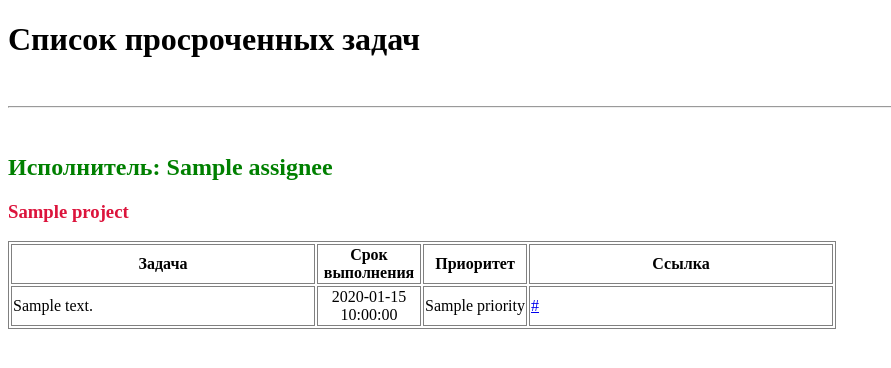
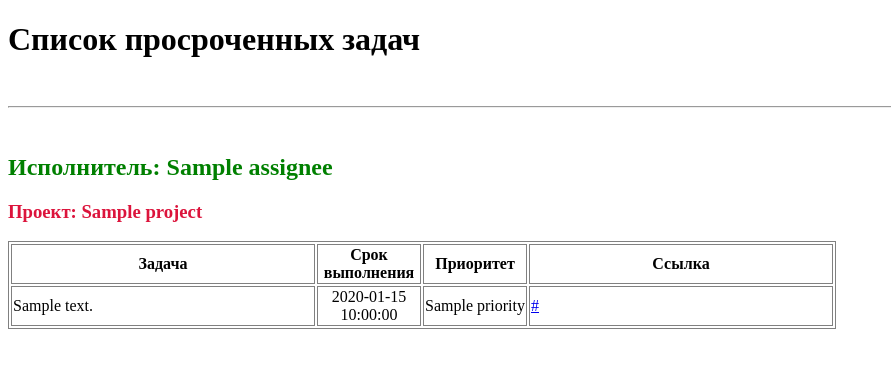
Before and after one commit to ole-up/todoist_overdue_tasks, a Python web app: template templates/report.html in a window 1280 px wide. Shown: the top 368 px of the page, without its empty margins (0-891 px from the left). Run offline with Jinja, Linux system fonts and the light colour scheme; the template is opened without the code that fills it: most values are stand-ins (such as "Sample title", 1, 10 or a date in 2020).

Commit message:
Change template

```diff
--- a/templates/report.html
+++ b/templates/report.html
@@ -25,7 +25,7 @@
 {% for assignee in assignees_tasks_list %}
 <h2 style="color: #008000">Исполнитель: {{ assignee.assignee_name }}</h2>
 {% for project in assignee.projects %}
-<h3 style="color: #DC143C">{{ project.project_name }}</h3>
+<h3 style="color: #DC143C">Проект: {{ project.project_name }}</h3>
 <table>
     <thead>
     <tr>
```
